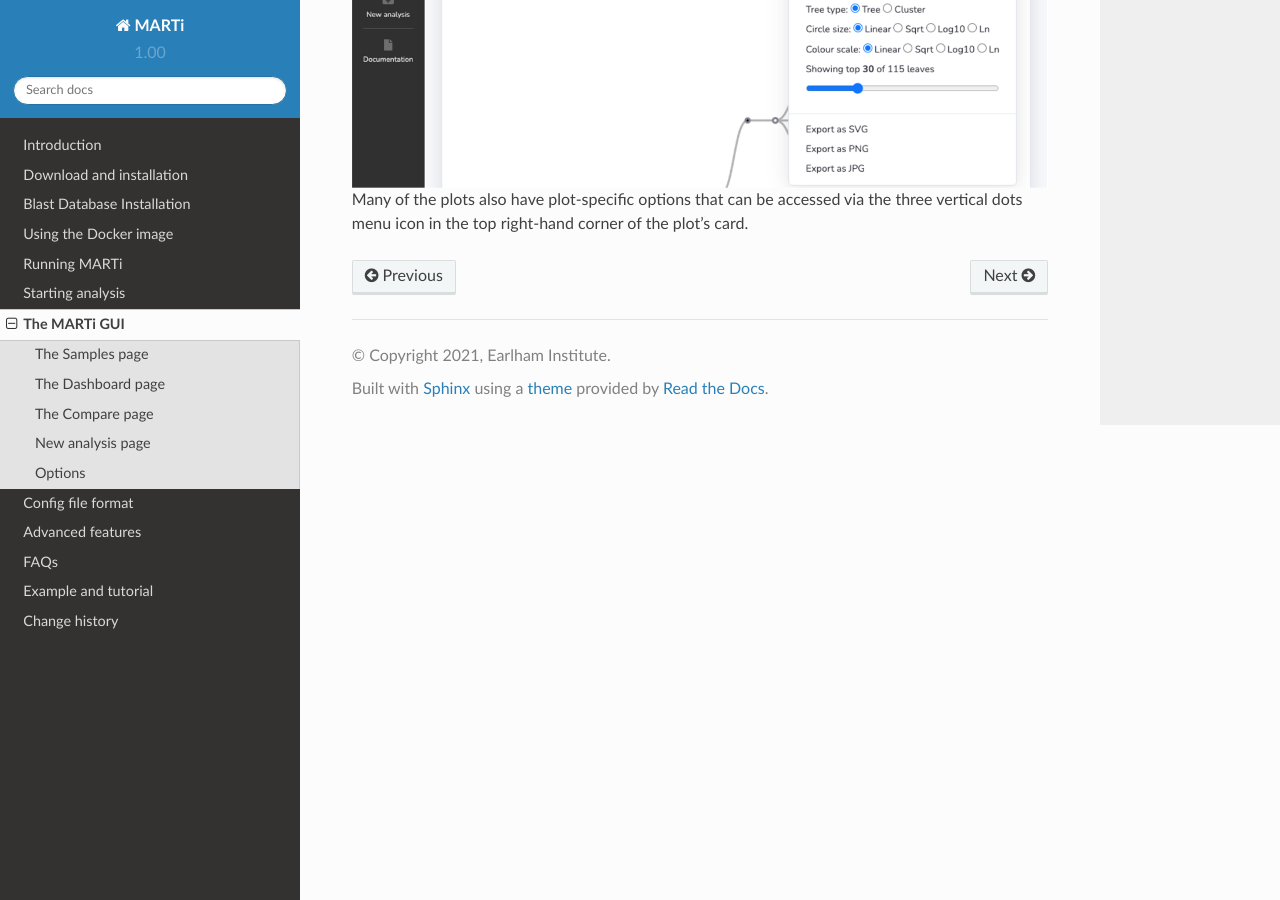
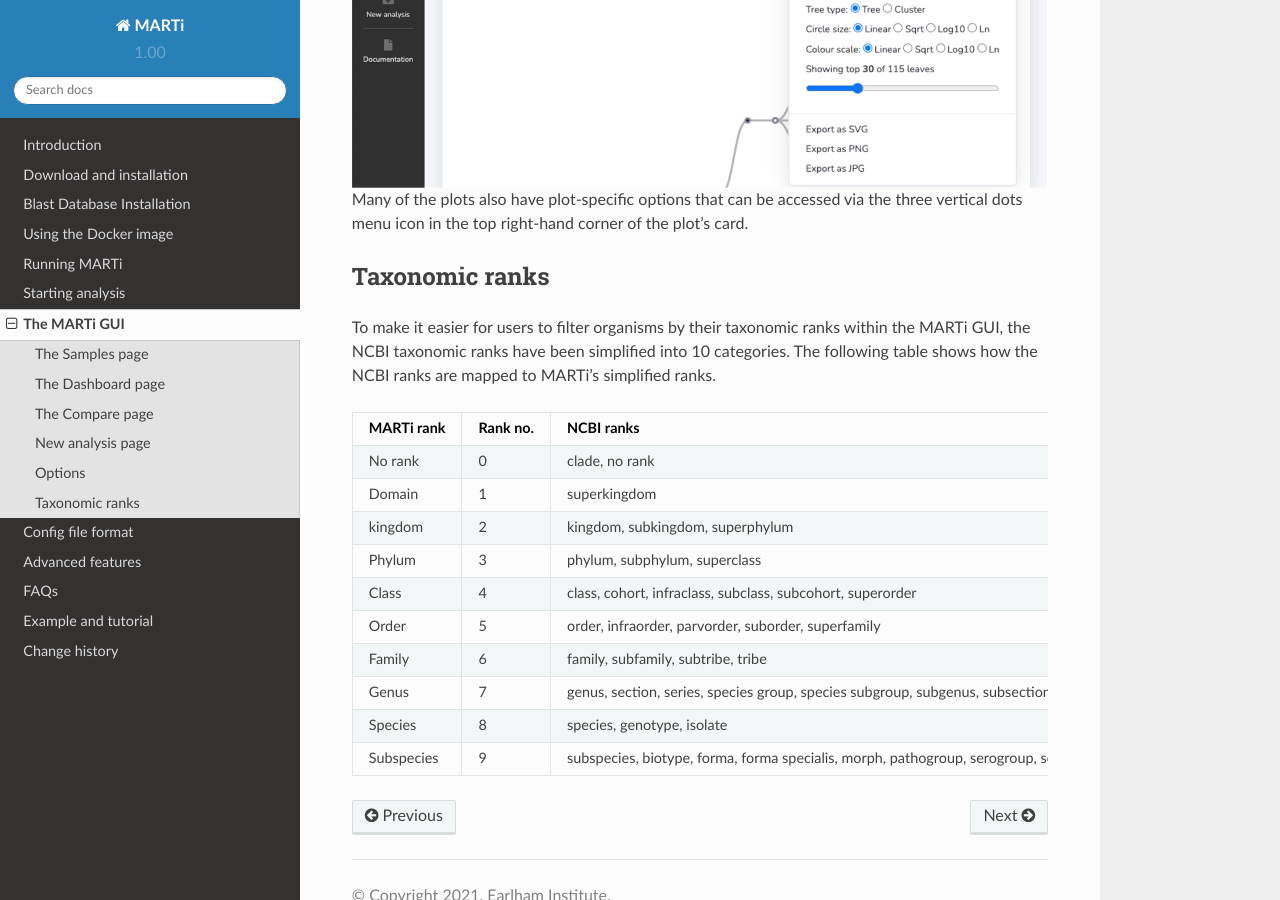
Before and after one commit to richardmleggett/MARTi, a Sphinx documentation site: the page built from docs/source/gui.rst, in a window 1280 px wide and 900 px high, scrolled down 4244 px. Built offline with Sphinx 7.4.7 and the Read the Docs theme 2.0.0, drawn with Linux system fonts in a browser that asks for light colours; formulas are drawn with MathJax 3.

Commit message:
Update gui.rst

```diff
--- a/docs/source/gui.rst
+++ b/docs/source/gui.rst
@@ -105,3 +105,32 @@ The Dashboard and Compare pages have additional page-specific options bars fixed
   :align: center
 
 Many of the plots also have plot-specific options that can be accessed via the three vertical dots menu icon in the top right-hand corner of the plot’s card.
+
+Taxonomic ranks
+---------------
+
+To make it easier for users to filter organisms by their taxonomic ranks within the MARTi GUI, the NCBI taxonomic ranks have been simplified into 10 categories. The following table shows how the NCBI ranks are mapped to MARTi's simplified ranks.
+
++------------+----------+-------------------------------------------------------------------------------------------------------------------+
+| MARTi rank | Rank no. | NCBI ranks                                                                                                        |
++============+==========+===================================================================================================================+
+| No rank    | 0        | clade, no rank                                                                                                    |
++------------+----------+-------------------------------------------------------------------------------------------------------------------+
+| Domain     | 1        | superkingdom                                                                                                      |
++------------+----------+-------------------------------------------------------------------------------------------------------------------+
+| kingdom    | 2        | kingdom, subkingdom, superphylum                                                                                  |
++------------+----------+-------------------------------------------------------------------------------------------------------------------+
+| Phylum     | 3        | phylum, subphylum, superclass                                                                                     |
++------------+----------+-------------------------------------------------------------------------------------------------------------------+
+| Class      | 4        | class, cohort, infraclass, subclass, subcohort, superorder                                                        |
++------------+----------+-------------------------------------------------------------------------------------------------------------------+
+| Order      | 5        | order, infraorder, parvorder, suborder, superfamily                                                               |
++------------+----------+-------------------------------------------------------------------------------------------------------------------+
+| Family     | 6        | family, subfamily, subtribe, tribe                                                                                |
++------------+----------+-------------------------------------------------------------------------------------------------------------------+
+| Genus      | 7        | genus, section, series, species group, species subgroup, subgenus, subsection                                     |
++------------+----------+-------------------------------------------------------------------------------------------------------------------+
+| Species    | 8        | species, genotype, isolate                                                                                        |
++------------+----------+-------------------------------------------------------------------------------------------------------------------+
+| Subspecies | 9        | subspecies, biotype, forma, forma specialis, morph, pathogroup, serogroup, serotype, strain, subvariety, varietas |
++------------+----------+-------------------------------------------------------------------------------------------------------------------+
```
